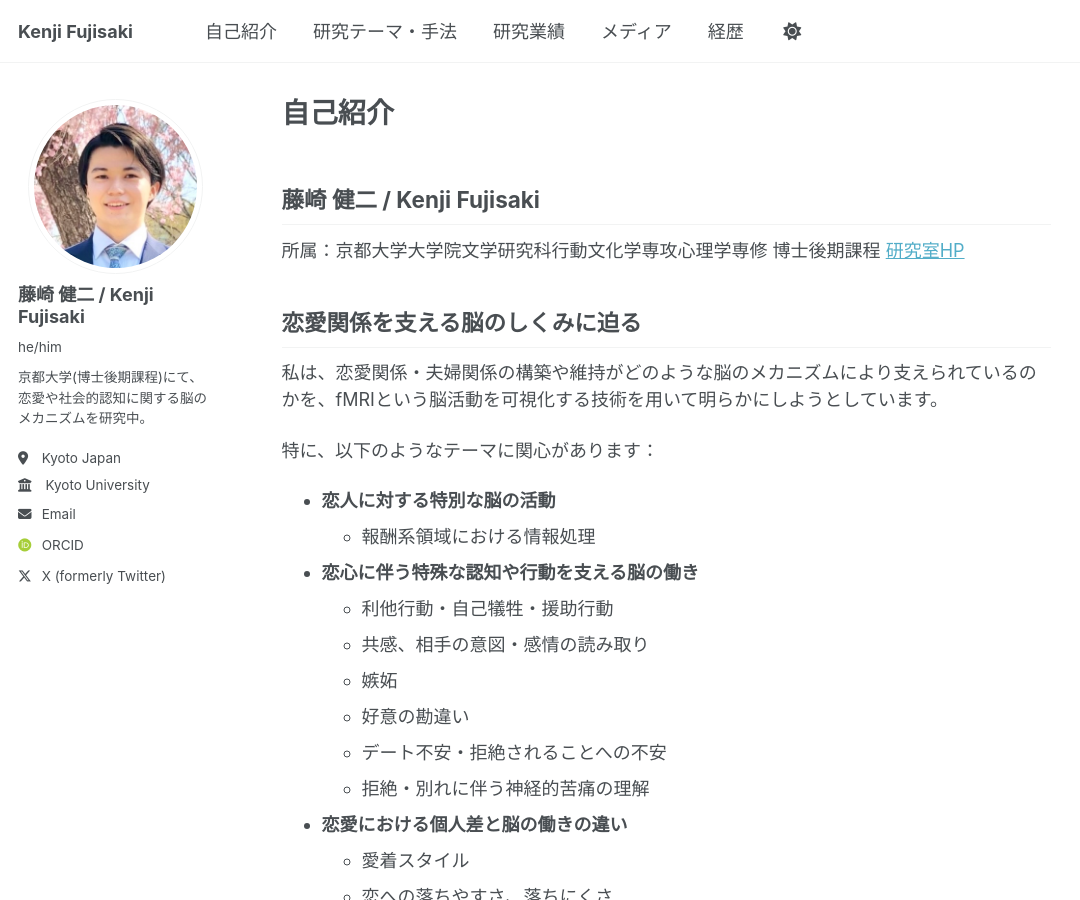
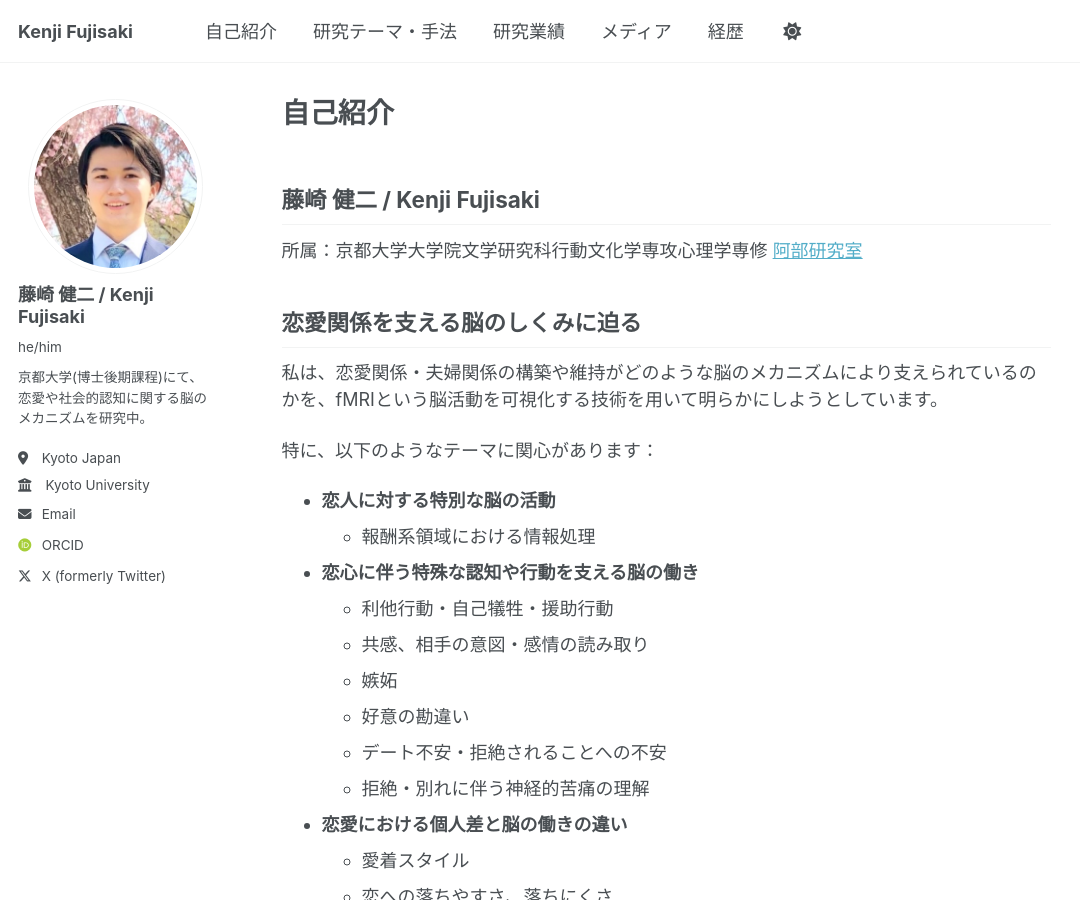
Before and after one commit to kenjifujisaki-research/kenjifujisaki-research.github.io, a Jekyll site: the page built from _pages/about.md, in a window 1280 px wide and 900 px high. Shown: the whole window, without its empty margins (0-1080 px from the left). Built offline with Jekyll 4.4.1, drawn with Linux system fonts in a browser that asks for light colours; some web fonts are replaced.

Commit message:
Update about.md

```diff
--- a/_pages/about.md
+++ b/_pages/about.md
@@ -9,8 +9,7 @@ title: "自己紹介"
 ---
 
 ## 藤崎 健二 /  Kenji Fujisaki
-所属：京都大学大学院文学研究科行動文化学専攻心理学専修 博士後期課程
-[研究室HP](https://abe.ifohs.kyoto-u.ac.jp/members/)
+所属：京都大学大学院文学研究科行動文化学専攻心理学専修 [阿部研究室](https://abe.ifohs.kyoto-u.ac.jp/members/)
 
 
 ## 恋愛関係を支える脳のしくみに迫る
```
